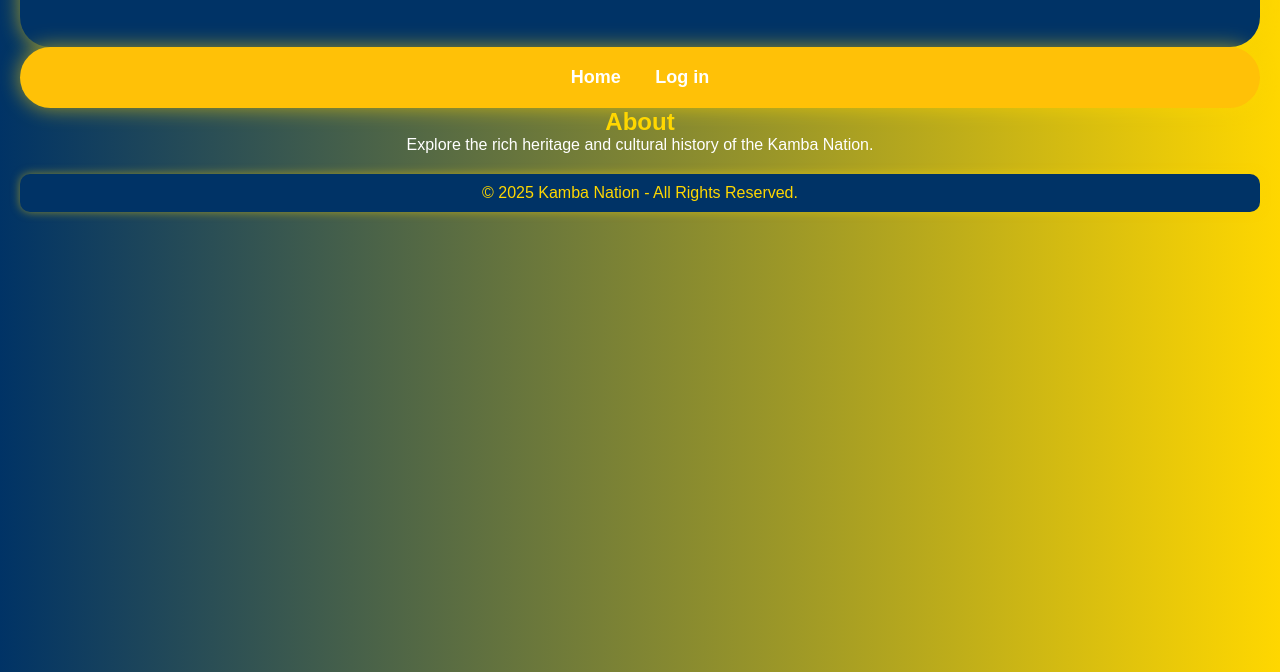
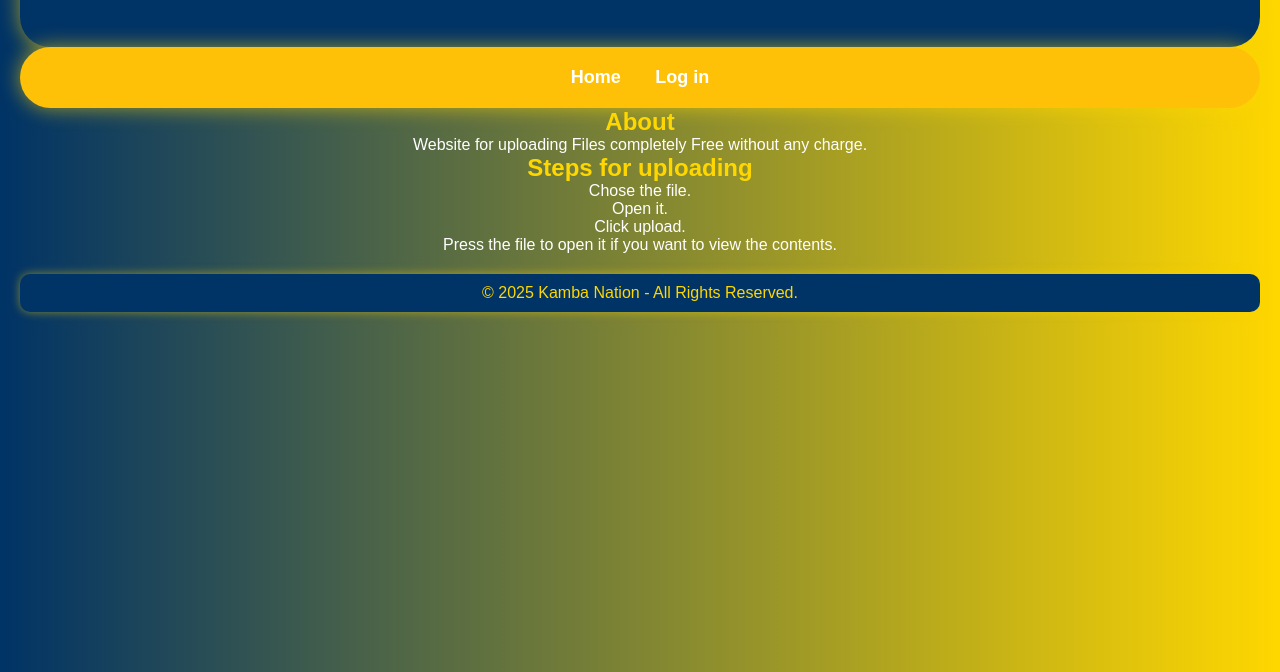
Before and after one commit to Frank383-afk/frankmwesh, a plain HTML site: page index.html in a window 1280 px wide. Shown: the part 128-800 px from the top of the page. Drawn offline with Linux system fonts and the light colour scheme.

Commit message:
Update index.html

```diff
--- a/index.html
+++ b/index.html
@@ -131,7 +131,12 @@
 
 <section>
     <h2>About</h2>
-    <p>Explore the rich heritage and cultural history of the Kamba Nation.</p>
+    <p>Website for uploading Files completely Free without any charge.</p>
+    <h2>Steps for uploading</h2>
+    <ul>Chose the file.</ul>
+    <ul>Open it.</ul>
+    <ul>Click upload.</ul>
+    <ul>Press the file to open it if you want to view the contents.</ul>
 </section>
 
 <footer>
```
